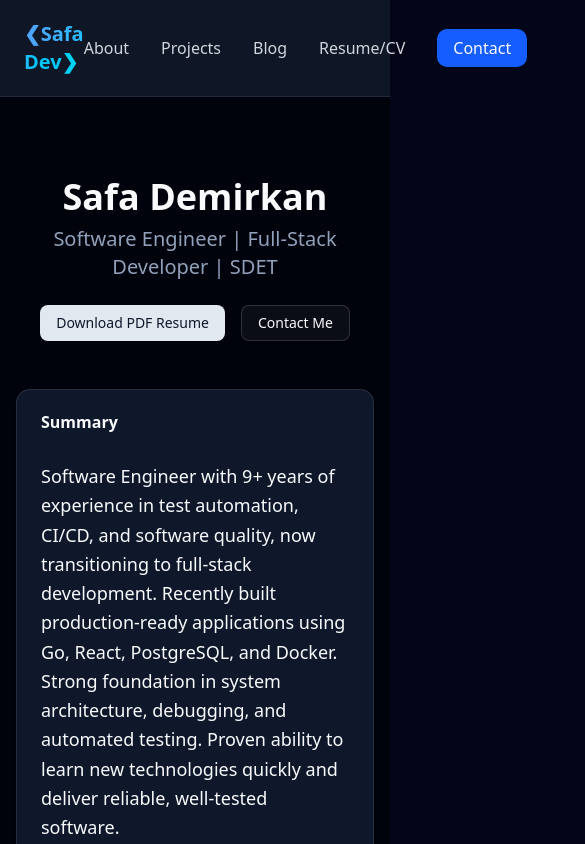
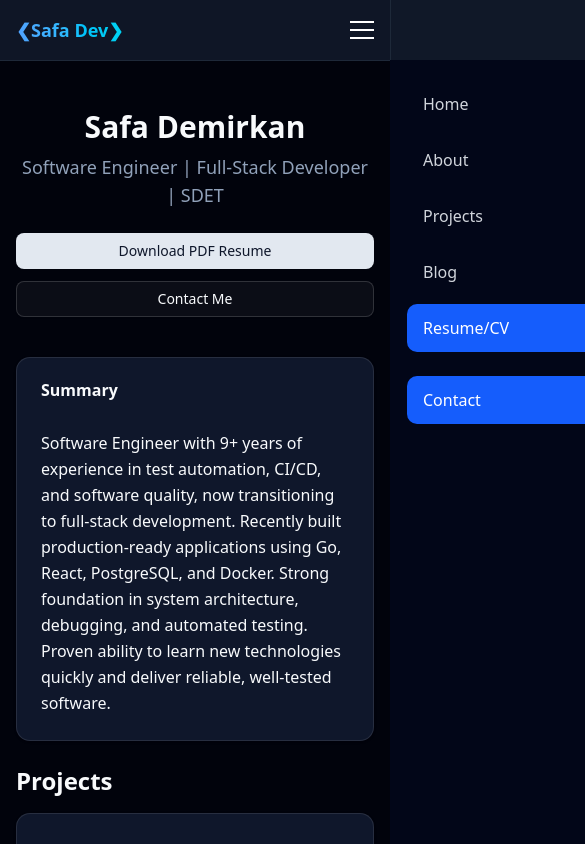
Before and after one commit to diagnosis/safa-portfolio, a Next.js app: page /cv in a window 390 px wide. Shown: the top 844 px of the page, 585 px wide, since content can reach past the window. Built offline with nearby package versions, Linux system fonts and the light colour scheme.

Commit message:
Added sitemap.ts

```diff
--- /dev/null
+++ b/app/contact/layout.tsx
@@ -0,0 +1,14 @@
+import { Metadata } from "next";
+
+export const metadata: Metadata = {
+  title: "Contact",
+  description: "Get in touch with Safa Demirkan for collaboration, project inquiries, or software development opportunities.",
+  openGraph: {
+    title: "Contact Safa Demirkan",
+    description: "Get in touch for collaboration opportunities or project inquiries.",
+  },
+};
+
+export default function ContactLayout({ children }: { children: React.ReactNode }) {
+  return <>{children}</>;
+}
--- a/app/cv/page.tsx
+++ b/app/cv/page.tsx
@@ -10,14 +10,14 @@ export const metadata: Metadata = {
 
 export default function CVPage() {
     return (
-        <div className="max-w-4xl mx-auto px-4 py-20">
+        <div className="max-w-4xl mx-auto px-4 py-12 md:py-20">
             {/* Header */}
-            <div className="mb-12 text-center">
-                <h1 className="text-4xl font-bold mb-2">Safa Demirkan</h1>
-                <p className="text-xl text-muted-foreground mb-6">
+            <div className="mb-10 md:mb-12 text-center">
+                <h1 className="text-3xl md:text-4xl font-bold mb-2">Safa Demirkan</h1>
+                <p className="text-lg md:text-xl text-muted-foreground mb-6">
                     Software Engineer | Full-Stack Developer | SDET
                 </p>
-                <div className="flex gap-4 justify-center">
+                <div className="flex flex-col sm:flex-row gap-3 md:gap-4 justify-center">
                     <Button asChild>
                         <a href="/resume/resume-safa-demirkan.pdf" download>
                             Download PDF Resume
@@ -32,12 +32,12 @@ export default function CVPage() {
             </div>
 
             {/* Summary */}
-            <Card className="mb-8">
+            <Card className="mb-6 md:mb-8">
                 <CardHeader>
                     <CardTitle>Summary</CardTitle>
                 </CardHeader>
                 <CardContent>
-                    <p className="text-lg leading-relaxed">
+                    <p className="text-base md:text-lg leading-relaxed">
                         Software Engineer with 9+ years of experience in test automation, CI/CD, and software quality,
                         now transitioning to full-stack development. Recently built production-ready applications using
                         Go, React, PostgreSQL, and Docker. Strong foundation in system architecture, debugging, and
@@ -48,10 +48,10 @@ export default function CVPage() {
             </Card>
 
             {/* Projects Section - FIRST! */}
-            <section className="mb-12">
-                <h2 className="text-3xl font-bold mb-6">Projects</h2>
+            <section className="mb-10 md:mb-12">
+                <h2 className="text-2xl md:text-3xl font-bold mb-4 md:mb-6">Projects</h2>
 
-                <Card className="mb-6">
+                <Card className="mb-4 md:mb-6">
                     <CardHeader>
                         <div className="flex justify-between items-start">
                             <div>
@@ -97,7 +97,7 @@ export default function CVPage() {
                             </li>
                         </ul>
 
-                        <div className="flex gap-3">
+                        <div className="flex flex-col sm:flex-row gap-3">
                             <Button asChild size="sm">
                                 <a href="https://interactive-todo.safadev.app" target="_blank" rel="noopener noreferrer">
                                     Live Demo →
@@ -127,8 +127,8 @@ export default function CVPage() {
             </section>
 
             {/* Skills Section */}
-            <section className="mb-12">
-                <h2 className="text-3xl font-bold mb-6">Technical Skills</h2>
+            <section className="mb-10 md:mb-12">
+                <h2 className="text-2xl md:text-3xl font-bold mb-4 md:mb-6">Technical Skills</h2>
 
                 <Card>
                     <CardContent className="pt-6">
@@ -159,10 +159,10 @@ export default function CVPage() {
             </section>
 
             {/* Work Experience */}
-            <section className="mb-12">
-                <h2 className="text-3xl font-bold mb-6">Work Experience</h2>
+            <section className="mb-10 md:mb-12">
+                <h2 className="text-2xl md:text-3xl font-bold mb-4 md:mb-6">Work Experience</h2>
 
-                <div className="space-y-6">
+                <div className="space-y-4 md:space-y-6">
                     <ExperienceCard
                         company="Wizards of the Coast"
                         title="Software Development Engineer in Test"
@@ -226,7 +226,7 @@ export default function CVPage() {
 
             {/* Education */}
             <section>
-                <h2 className="text-3xl font-bold mb-6">Education</h2>
+                <h2 className="text-2xl md:text-3xl font-bold mb-4 md:mb-6">Education</h2>
 
                 <Card>
                     <CardContent className="pt-6">
@@ -294,12 +294,12 @@ function ExperienceCard({
     return (
         <Card>
             <CardHeader>
-                <div className="flex justify-between items-start">
+                <div className="flex flex-col sm:flex-row sm:justify-between sm:items-start gap-2 sm:gap-0">
                     <div>
-                        <CardTitle className="text-xl mb-1">{company}</CardTitle>
-                        <p className="text-muted-foreground">{title}</p>
+                        <CardTitle className="text-lg md:text-xl mb-1">{company}</CardTitle>
+                        <p className="text-sm md:text-base text-muted-foreground">{title}</p>
                     </div>
-                    <div className="text-right text-sm text-muted-foreground">
+                    <div className="text-left sm:text-right text-xs md:text-sm text-muted-foreground">
                         <p>{period}</p>
                         <p>{location}</p>
                     </div>
--- a/app/projects/page.tsx
+++ b/app/projects/page.tsx
@@ -11,10 +11,10 @@ export const metadata: Metadata = {
 
 export default function ProjectsPage() {
     return (
-        <div className={"max-w-6xl mx-auto px-4 py-20"}>
-            <div className={"mb-16 text-center animate-slide-down"}>
-                <h1 className={"text-4xl md:text-5xl font-bold mb-4 bg-gradient-to-r from-white to-blue-100 bg-clip-text text-transparent"}>Projects</h1>
-                <p className={"text-xl text-gray-400 max-w-2xl mx-auto"}>
+        <div className={"max-w-6xl mx-auto px-4 py-12 md:py-20"}>
+            <div className={"mb-12 md:mb-16 text-center animate-slide-down"}>
+                <h1 className={"text-3xl md:text-4xl lg:text-5xl font-bold mb-3 md:mb-4 bg-gradient-to-r from-white to-blue-100 bg-clip-text text-transparent"}>Projects</h1>
+                <p className={"text-lg md:text-xl text-gray-400 max-w-2xl mx-auto"}>
                     A collection of full-stack applications and backend services showcasing modern development practices,
                     automated testing, and production deployments.
                 </p>
--- /dev/null
+++ b/app/robots.ts
@@ -0,0 +1,12 @@
+import { MetadataRoute } from 'next';
+
+export default function robots(): MetadataRoute.Robots {
+  return {
+    rules: {
+      userAgent: '*',
+      allow: '/',
+      disallow: '/api/',
+    },
+    sitemap: 'https://safademirkan.com/sitemap.xml',
+  };
+}
--- a/components/Footer.tsx
+++ b/components/Footer.tsx
@@ -1,9 +1,9 @@
 import Link from "next/link";
 
 export const Footer = () => (
-    <footer className="bg-gradient-to-t from-gray-950 to-gray-900 border-t border-gray-800 py-12">
+    <footer className="bg-gradient-to-t from-gray-950 to-gray-900 border-t border-gray-800 py-8 md:py-12">
         <div className="max-w-6xl mx-auto px-4">
-            <div className="flex justify-center gap-8 mb-6">
+            <div className="flex justify-center gap-6 md:gap-8 mb-6">
                 <Link
                     href="https://github.com/diagnosis"
                     target="_blank"
--- a/components/Header.tsx
+++ b/components/Header.tsx
@@ -1,15 +1,16 @@
 import Link from "next/link";
+import { MobileMenu } from "./MobileMenu";
 
 export const Header = () =>
-    <header className="bg-gray-900/95 backdrop-blur-sm border-b border-gray-800 py-5 px-6 sticky top-0 z-50 transition-all-smooth">
+    <header className="bg-gray-900/95 backdrop-blur-sm border-b border-gray-800 py-4 px-4 md:py-5 md:px-6 sticky top-0 z-50 transition-all-smooth">
         <div className="max-w-6xl mx-auto flex justify-between items-center">
-            <Link href="/" className="text-xl font-bold hover:text-blue-400 transition-all-smooth hover:scale-105">
+            <Link href="/" className="text-lg md:text-xl font-bold hover:text-blue-400 transition-all-smooth hover:scale-105">
                 <span className="bg-gradient-to-r from-blue-400 to-cyan-400 bg-clip-text text-transparent">
                     ❮Safa Dev❯
                 </span>
             </Link>
 
-            <nav>
+            <nav className="hidden lg:block">
                 <ul className="flex gap-8">
                     <li>
                         <Link href="/about" className="relative text-gray-300 hover:text-white transition-all-smooth group">
@@ -42,5 +43,7 @@ export const Header = () =>
                     </li>
                 </ul>
             </nav>
+
+            <MobileMenu />
         </div>
     </header>
--- /dev/null
+++ b/components/MobileMenu.tsx
@@ -0,0 +1,82 @@
+"use client";
+
+import Link from "next/link";
+import { useState } from "react";
+import { usePathname } from "next/navigation";
+
+export const MobileMenu = () => {
+  const [isOpen, setIsOpen] = useState(false);
+  const pathname = usePathname();
+
+  const toggleMenu = () => setIsOpen(!isOpen);
+
+  const navLinks = [
+    { href: "/", label: "Home" },
+    { href: "/about", label: "About" },
+    { href: "/projects", label: "Projects" },
+    { href: "/blog", label: "Blog" },
+    { href: "/cv", label: "Resume/CV" },
+    { href: "/contact", label: "Contact" },
+  ];
+
+  const isActive = (href: string) => pathname === href;
+
+  return (
+    <>
+      <button
+        onClick={toggleMenu}
+        className="lg:hidden flex flex-col gap-1.5 w-6 h-6 justify-center items-center z-50"
+        aria-label="Toggle menu"
+        aria-expanded={isOpen}
+      >
+        <span
+          className={`w-6 h-0.5 bg-white transition-all duration-300 ${
+            isOpen ? "rotate-45 translate-y-2" : ""
+          }`}
+        />
+        <span
+          className={`w-6 h-0.5 bg-white transition-all duration-300 ${
+            isOpen ? "opacity-0" : ""
+          }`}
+        />
+        <span
+          className={`w-6 h-0.5 bg-white transition-all duration-300 ${
+            isOpen ? "-rotate-45 -translate-y-2" : ""
+          }`}
+        />
+      </button>
+
+      {isOpen && (
+        <div
+          className="fixed inset-0 bg-black/80 backdrop-blur-sm z-40 lg:hidden"
+          onClick={toggleMenu}
+          aria-hidden="true"
+        />
+      )}
+
+      <nav
+        className={`fixed top-0 right-0 h-full w-64 bg-gray-900 border-l border-gray-800 z-40 transform transition-transform duration-300 ease-in-out lg:hidden ${
+          isOpen ? "translate-x-0" : "translate-x-full"
+        }`}
+      >
+        <ul className="flex flex-col gap-2 pt-20 px-4">
+          {navLinks.map((link) => (
+            <li key={link.href}>
+              <Link
+                href={link.href}
+                onClick={toggleMenu}
+                className={`block px-4 py-3 rounded-lg transition-all ${
+                  isActive(link.href)
+                    ? "bg-blue-600 text-white"
+                    : "text-gray-300 hover:bg-gray-800 hover:text-white"
+                } ${link.href === "/contact" ? "bg-blue-600 hover:bg-blue-500 text-white mt-4" : ""}`}
+              >
+                {link.label}
+              </Link>
+            </li>
+          ))}
+        </ul>
+      </nav>
+    </>
+  );
+};
--- /dev/null
+++ b/lib/metadata.ts
@@ -0,0 +1,10 @@
+import { Metadata } from "next";
+
+export const contactMetadata: Metadata = {
+  title: "Contact",
+  description: "Get in touch with Safa Demirkan for collaboration, project inquiries, or software development opportunities.",
+  openGraph: {
+    title: "Contact Safa Demirkan",
+    description: "Get in touch for collaboration opportunities or project inquiries.",
+  },
+};
```
Also changed, not shown: app/layout.tsx (+45 -2 lines), app/page.tsx (+7 -7 lines), app/sitemap.ts (added, +50 -0 lines).
